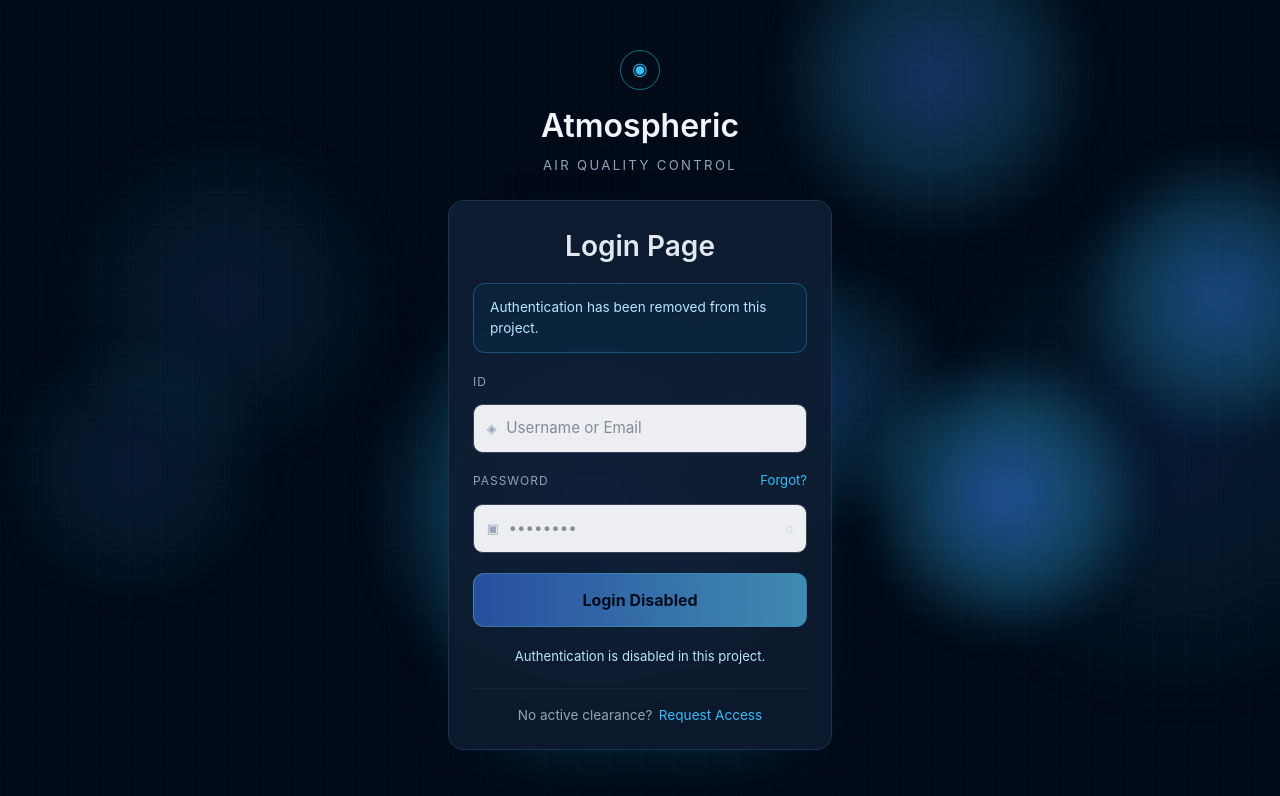
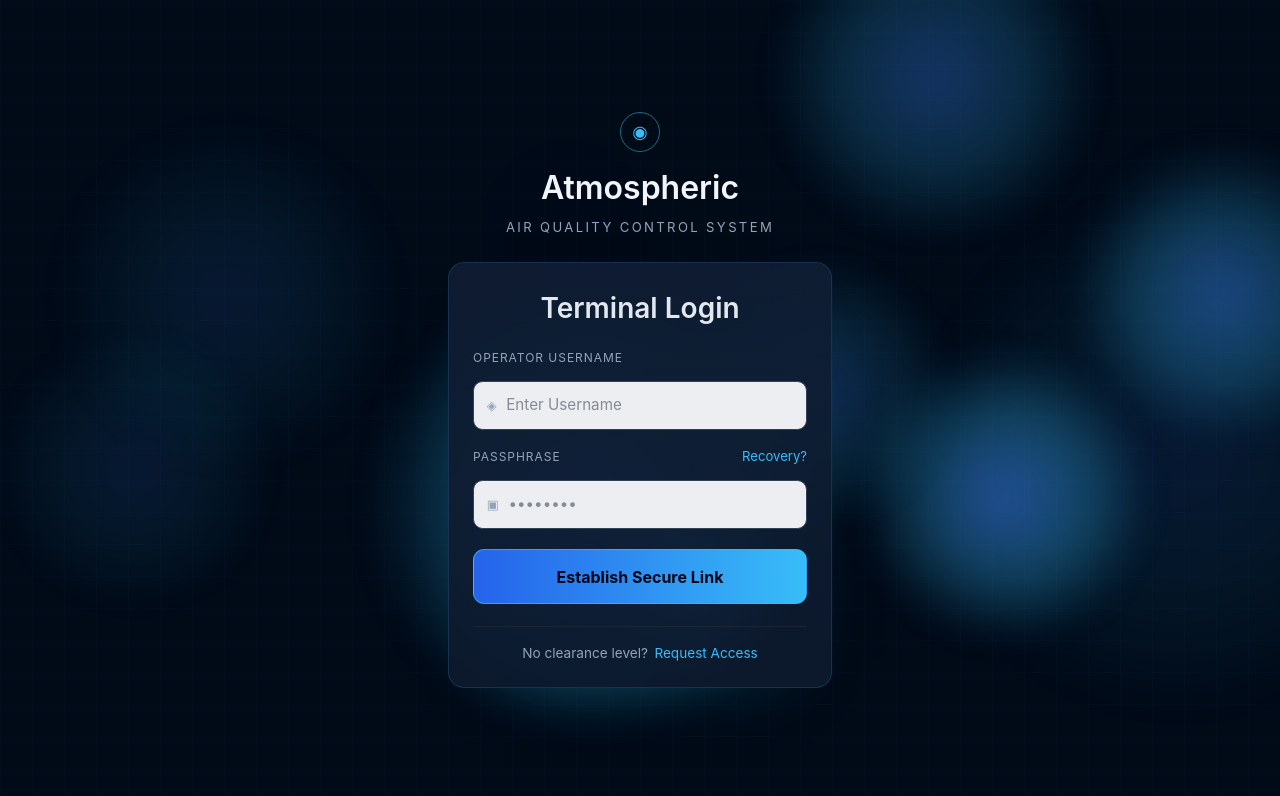
Before and after one commit to byhaqii/Air-Quality-Control, a Next.js app: page /login in a window 1280 px wide. Shown: the top 796 px of the page. Built offline with nearby package versions, Linux system fonts and the light colour scheme; a web font is replaced by a local one.

Commit message:
feat: integrasi firebase auth dan perbaikan layout

```diff
--- a/package.json
+++ b/package.json
@@ -10,6 +10,7 @@
   },
   "dependencies": {
     "clsx": "^2.1.1",
+    "firebase": "^12.12.0",
     "lucide-react": "^1.8.0",
     "next": "16.2.4",
     "react": "19.2.4",
--- a/src/app/layout.tsx
+++ b/src/app/layout.tsx
@@ -20,7 +20,11 @@ export default function RootLayout({
   children: React.ReactNode;
 }>) {
   return (
-    <html lang="en" className={`${jetbrainsMono.variable} ${styles.htmlRoot}`}>
+    <html
+      lang="en"
+      className={`${jetbrainsMono.variable} ${styles.htmlRoot}`}
+      suppressHydrationWarning // <--- Tambahkan ini
+    >
       <body className={styles.body}>
         <CursorGlow />
         {children}
--- a/src/app/login/page.tsx
+++ b/src/app/login/page.tsx
@@ -1,21 +1,45 @@
 "use client";
 
 import { useState, type FormEvent } from "react";
+import { auth } from "@/lib/firebase";
+import { signInWithEmailAndPassword } from "firebase/auth";
+import { useRouter } from "next/navigation";
 import { LoginGlowField } from "@/components/ui/login-glow-field";
 import styles from "../page.module.css";
 
 export default function LoginPage() {
-  const [identity, setIdentity] = useState("");
+  const [username, setUsername] = useState(""); // Menggunakan username
   const [password, setPassword] = useState("");
-  const [message, setMessage] = useState("Authentication is disabled in this project.");
+  const [message, setMessage] = useState("");
+  const [loading, setLoading] = useState(false);
+  const router = useRouter();
 
   const handleLogin = async (event: FormEvent<HTMLFormElement>) => {
     event.preventDefault();
-    setMessage("Authentication is disabled in this project.");
-  };
+    setLoading(true);
+    setMessage("");
 
-  const handleRequestAccess = async () => {
-    setMessage("Request Access is disabled in this project.");
+    // Trick: Mengubah username menjadi format email internal
+    const internalEmail = `${username.toLowerCase()}@atmospheric.com`;
+
+    try {
+      await signInWithEmailAndPassword(auth, internalEmail, password);
+      setMessage("Access Granted. Redirecting...");
+
+      setTimeout(() => {
+        router.push("/dashboard");
+      }, 1000);
+
+    } catch (error: any) {
+      console.error("Login Error:", error.code);
+      if (error.code === "auth/invalid-credential" || error.code === "auth/user-not-found") {
+        setMessage("Invalid Username or Passphrase.");
+      } else {
+        setMessage("Connection failed. Check your network.");
+      }
+    } finally {
+      setLoading(false);
+    }
   };
 
   return (
@@ -27,33 +51,30 @@ export default function LoginPage() {
         <header className={styles.brandWrap}>
           <div className={styles.logo}>◉</div>
           <h1 className={styles.brand}>Atmospheric</h1>
-          <p className={styles.subtitle}>Air Quality Control</p>
+          <p className={styles.subtitle}>Air Quality Control System</p>
         </header>
 
         <article className={styles.card} data-card>
-          <h2 className={styles.cardTitle}>Login Page</h2>
-
-          <p className={styles.configNotice}>Authentication has been removed from this project.</p>
+          <h2 className={styles.cardTitle}>Terminal Login</h2>
 
           <form className={styles.form} onSubmit={handleLogin}>
-            <label className={styles.label} htmlFor="identity">ID</label>
+            <label className={styles.label} htmlFor="username">Operator Username</label>
             <div className={styles.inputWrap}>
               <span className={styles.inputIcon}>◈</span>
               <input
-                id="identity"
+                id="username"
                 className={styles.input}
-                type="email"
-                placeholder="Username or Email"
-                autoComplete="username"
-                value={identity}
-                onChange={(event) => setIdentity(event.target.value)}
-                disabled
+                type="text" // Ubah jadi text, bukan email
+                placeholder="Enter Username"
+                value={username}
+                onChange={(e) => setUsername(e.target.value)}
+                required
               />
             </div>
 
             <div className={styles.passRow}>
-              <label className={styles.label} htmlFor="passphrase">Password</label>
-              <a href="#" className={styles.helpLink}>Forgot?</a>
+              <label className={styles.label} htmlFor="passphrase">Passphrase</label>
+              <a href="#" className={styles.helpLink}>Recovery?</a>
             </div>
 
             <div className={styles.inputWrap}>
@@ -63,24 +84,26 @@ export default function LoginPage() {
                 className={styles.input}
                 type="password"
                 placeholder="••••••••"
-                autoComplete="current-password"
                 value={password}
-                onChange={(event) => setPassword(event.target.value)}
-                disabled
+                onChange={(e) => setPassword(e.target.value)}
+                required
               />
-              <span className={styles.eyeIcon}>◌</span>
             </div>
 
-            <button type="submit" className={styles.submitBtn} disabled>
-              Login Disabled
+            <button
+              type="submit"
+              className={styles.submitBtn}
+              disabled={loading}
+            >
+              {loading ? "Verifying..." : "Establish Secure Link"}
             </button>
 
-            {message ? <p className={styles.formMessage}>{message}</p> : null}
+            {message ? <p className={styles.formMessage} style={{color: message.includes('Granted') ? '#00ff00' : '#ff4444'}}>{message}</p> : null}
           </form>
 
           <footer className={styles.cardFooter}>
-            <span>No active clearance?</span>
-            <button type="button" className={styles.footerLinkButton} onClick={handleRequestAccess}>
+            <span>No clearance level?</span>
+            <button type="button" className={styles.footerLinkButton}>
               Request Access
             </button>
           </footer>
--- /dev/null
+++ b/src/lib/firebase.ts
@@ -0,0 +1,22 @@
+import { initializeApp, getApps, getApp } from "firebase/app";
+import { getDatabase } from "firebase/database";
+import { getAuth } from "firebase/auth"; // 1. Sudah benar importnya
+
+const firebaseConfig = {
+  apiKey: "AIzaSyCWw83DGsRTb9PgwLibOofNkC4Tt5MTbtw",
+  authDomain: "air-quality-control-201c0.firebaseapp.com",
+  projectId: "air-quality-control-201c0",
+  storageBucket: "air-quality-control-201c0.firebasestorage.app",
+  messagingSenderId: "304115318204",
+  appId: "1:304115318204:web:78b317c6b7157f8c3b3fb9"
+};
+
+// Inisialisasi agar tidak terjadi error saat hot-reload di Next.js
+const app = getApps().length > 0 ? getApp() : initializeApp(firebaseConfig);
+
+// 2. Inisialisasi layanan yang ingin digunakan
+const db = getDatabase(app);
+const auth = getAuth(app); // <--- TAMBAHKAN INI
+
+// 3. Ekspor variabel agar bisa dipakai di file lain
+export { db, auth }; // <--- PASTIKAN 'auth' MASUK DI SINI
```
Also changed, not shown: 1 other file (tests, documents, lock files or other folders).
